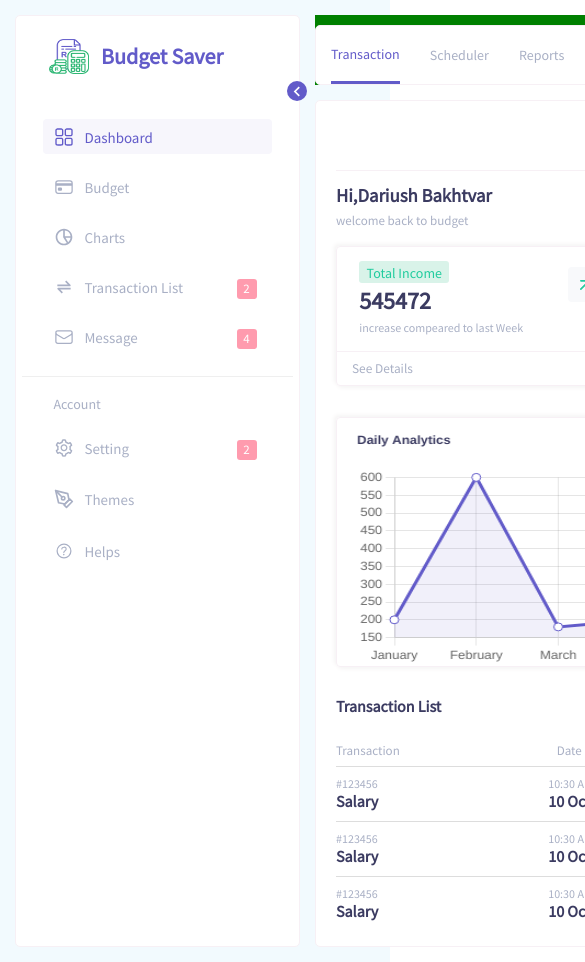
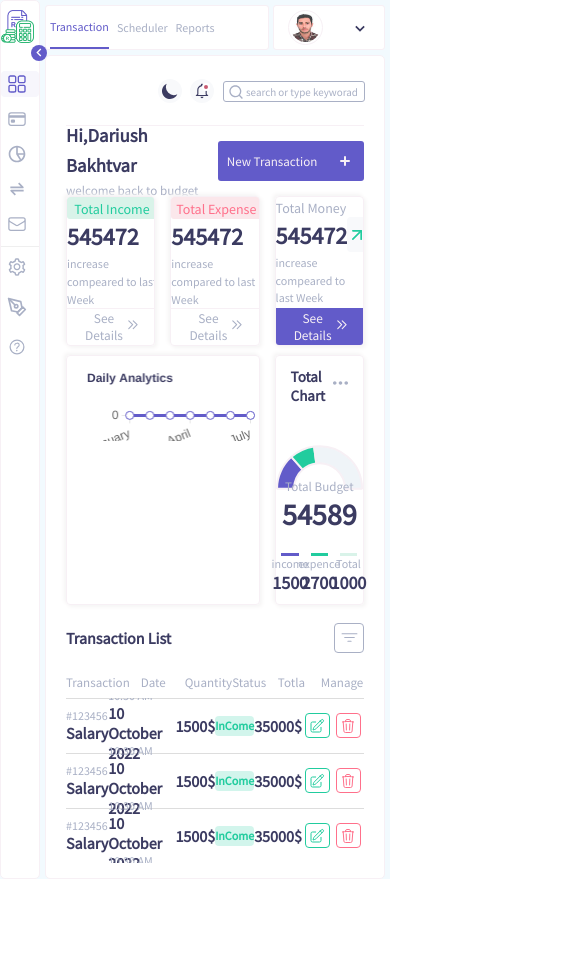
Before and after one commit to Dariush-Bakhtvar/expense-tracker, a React (Create React App) app: page / in a window 390 px wide. Shown: the top 962 px of the page, 585 px wide, since content can reach past the window. After the commit the page ends 879 px from the top, so only its background shows below. Built offline with nearby package versions, Linux system fonts and the light colour scheme; a small style sheet from the web is missing.

Commit message:
create breakPoint style

```diff
--- a/src/Asset/style/_Mixin.scss
+++ b/src/Asset/style/_Mixin.scss
@@ -8,18 +8,39 @@ $light-gray:#ddd;
 $light-green:#21CC9E;
 $light-red:#FF708B;
 $box-shadow:2px 2px 4px #f5f4f4, -2px -2px 4px #f5f4f4;
+$Mobile:Mobile;
+$Tablets:Tablets;
+$Laptops:Laptops;
+$Desktops:Desktops;
 $mobile-Xs:320px;
 $mobile-S:375px;
-$mobile-M:480px;
-$tablet-s:$mobile-M+1;
-%bg-color{
-  background-color: $whait;
-}
+$mobile-L:480px;
+$tablet-L:768px;
+$pc-L:1024px;
+$pc-XL:1200px;
+$Breakpoints:("Mobile-Xs":320px,"Mobile-S":375px,"Mobile-L":480px,"Tablet-L":768px,"LabpTop-L":1024px,"Desktop-L":1200px);
 @mixin Flex($justify,$align){
   display: flex;
   justify-content: $justify;
   align-items: $align;
 }
+ @mixin media-XScreen ($Breakpoint){
+    @if($Breakpoint== $Mobile){
+      @media (min-width:$mobile-Xs) and (max-width:$mobile-L){@content}
+    }
+     @if($Breakpoint== $Tablets){
+       @media (min-width:($mobile-L+1)) and (max-width:$tablet-L){@content}
+    }
+    @if($Breakpoint== $Laptops){
+      @media (min-width:($tablet-L+1))and (max-width:$pc-L) {@content}
+    }
+    @if($Breakpoint==$Desktops){
+      @media (min-width:($pc-L+1))and (max-width:$pc-XL) {@content}
+    }
+  }
 %Flex-Center{
   @include Flex(center,center);
 }
+%bg-color{
+  background-color: $whait;
+}
--- a/src/Asset/style/index.scss
+++ b/src/Asset/style/index.scss
@@ -35,16 +35,37 @@ body{
   //  height: 100vh;
 }
 .container{
-    display: grid;
+  display: grid;
   height: auto;
   grid-template-areas:  'aside nav nav'
                         'aside main main'
                         'aside main main';
-grid-template-columns: min-content repeat(2,auto);
+grid-template-columns: min-content repeat(2,1fr);
 grid-template-rows: 70px repeat(2,auto);
 background-color: $bg-body;
 gap: 15px;
 padding: 15px;
+@include media-XScreen($Mobile){
+   padding:0;
+  gap: 5px;
+  grid-template-rows: 50px repeat(2,1fr);
+  padding-right: 5px;
+}
+@include media-XScreen ($Tablets){
+  width: 100%;
+  padding:0;
+  gap: 5px;
+  grid-template-rows: 50px repeat(2,1fr);
+  padding-right:7px;
+}
+@include media-XScreen($Laptops){
+ padding: 10px;
+  gap: 10px;
+}
+@include media-XScreen($Desktops){
+  padding: 10px;
+  gap: 10px;
+}
 }
 %sideBarCommonStyle{
   grid-area: aside;
@@ -59,10 +80,29 @@ padding: 15px;
 .Sidebar{
   width: 285px;
   @extend %sideBarCommonStyle;
+  @include media-XScreen($Mobile){
+    width: 40px;
+    padding: 0;
+  }
+  @include media-XScreen($Tablets){
+    width: 55px;
+  }
+  @include media-XScreen($Laptops){
+    width: 225px;
+  }
+  @include media-XScreen($Desktops){
+    width: 250px;
+  }
 }
 .SidebarCollapsed{
   width: 60px;
   @extend %sideBarCommonStyle;
+  @include media-XScreen($Mobile){
+    width: 120px;
+  }
+  @include media-XScreen($Tablets){
+    width: 160px;
+  }
 
 }
 .Navbar{
@@ -72,6 +112,19 @@ padding: 15px;
   column-gap: 2%;
   align-items: center;
   padding-top: 10px;
+  @include media-XScreen($Mobile){
+  grid-template-columns: 66% 33%;
+  padding-top: 5px;
+  column-gap: 1%;
+  }
+  @include media-XScreen($Tablets){
+   grid-template-columns: 66% 33%;
+  padding-top: 5px;
+  column-gap: 1%;
+  }
+  @include media-XScreen($Laptops){
+     grid-template-columns: 70% 28%;
+  }
 }
 .Content{
   grid-area: main;
@@ -80,8 +133,3 @@ padding: 15px;
    border: 1px solid $border-color;
   border-radius: 5px;
 }
-@media screen and (min-width:$mobile-Xs) and (max-width:$tablet-s) {
-  .Navbar{
-    background-color:green;
-  }
-}
--- a/src/Components/Content/Content.jsx
+++ b/src/Components/Content/Content.jsx
@@ -100,7 +100,7 @@ const Content = ({ isDark, onChangeTheme, isActived }) => {
       {/* Transanction Detail and chanrt */}
       <section className={style.TotalTransanction}>
         <section className={style.TransactionBox}>
-          <div className={`${style.totoalBudget} ${isActived ? style.TotalMaxWidth : ''}`}>
+          <div className={style.totoalBudget}>
             <div className={style.totoalBudgetInfo}>
               <div className={style.totoalBudgetDetail}>
                 <p className={style.IncomeText}>Total Income</p>
@@ -114,7 +114,7 @@ const Content = ({ isDark, onChangeTheme, isActived }) => {
               <span><HiOutlineChevronDoubleRight /></span>
             </button>
           </div>
-          <div className={`${style.totoalBudget} ${isActived ? style.TotalMaxWidth : ''}`}>
+          <div className={style.totoalBudget}>
             <div className={style.totoalBudgetInfo}>
               <div className={style.totoalBudgetDetail}>
                 <p className={style.ExpenseText}>Total Expense</p>
@@ -128,7 +128,7 @@ const Content = ({ isDark, onChangeTheme, isActived }) => {
               <span><HiOutlineChevronDoubleRight /></span>
             </button>
           </div>
-          <div className={`${style.totoalBudget} ${isActived ? style.TotalMaxWidth : ''}`}>
+          <div className={style.totoalBudget}>
             <div className={style.totoalBudgetInfo}>
               <div className={style.totoalBudgetDetail}>
                 <p>Total Money</p>
--- a/src/Components/Content/Content.module.scss
+++ b/src/Components/Content/Content.module.scss
@@ -55,7 +55,6 @@ height: 70px;
   flex-direction: column;
 }
 .TransactionBox{
-
   @include Flex(space-between,center);
   width: 100%;
   height: 150px;
@@ -70,8 +69,8 @@ height: 70px;
 }
 //toto box bodget style
 .totoalBudget{
-  width: 290px;
-  height: 140px;
+  width: 30%;
+  height: 100%;
   border:1px solid $border-color;
     box-shadow: $box-shadow;
     border-radius: 4px;
@@ -88,11 +87,6 @@ height: 70px;
       padding: 0 15px;
 
     }
-}
-.TotalMaxWidth{
-  width: 360px;
-  transition: 1s ease;
-
 }
 .totoalBudgetInfo{
   height: 75%;
--- a/src/Components/Navbar/Navbar.jsx
+++ b/src/Components/Navbar/Navbar.jsx
@@ -1,7 +1,7 @@
 import React, { useState } from 'react'
 import style from './Navbar.module.scss';
 import { BiChevronDown } from 'react-icons/bi';
-import { AiFillGithub, AiFillSetting, AiOutlineLogout } from 'react-icons/ai';
+import { AiFillGithub, AiOutlineSetting, AiOutlineLogout } from 'react-icons/ai';
 const Navbar = () => {
   const [toggle, setToggle] = useState(false);
   const toggleHandler = () => {
@@ -15,7 +15,7 @@ const Navbar = () => {
           <li>Transaction</li>
           <li>Scheduler</li>
           <li>Reports</li>
-          <li>Othres</li>
+          {/* <li>Othres</li> */}
         </ul>
       </nav>
       <div className={style.Profile}>
@@ -28,10 +28,10 @@ const Navbar = () => {
           toggle && <ul className={style.SubMenu}>
             <li>
               <span><AiFillGithub /></span>
-              <span>Dariush Bakhtvar</span>
+              <span> My Github</span>
             </li>
             <li>
-              <span><AiFillSetting /></span>
+              <span><AiOutlineSetting /></span>
               <span>Setting</span>
             </li>
             <li>
--- a/src/Components/Navbar/Navbar.module.scss
+++ b/src/Components/Navbar/Navbar.module.scss
@@ -43,7 +43,7 @@ img{
   border-radius: 50%;
   padding: 2px;
 width: 37px;
-height: 37xp;
+height: 37px;
 border: 1px solid $border-color;
 }
 svg{
@@ -91,3 +91,85 @@ li{
     }
     }
 }
+@media screen and (min-width:$mobile-Xs) and (max-width:$mobile-L) {
+  .Navigation,.Profile{
+    height: 100%;
+    font-size:1.2rem;
+    border-radius: 3px;
+  }
+  .Navigation{
+    ul{
+      overflow: hidden;
+      li{
+        &:first-child{
+          border-bottom: 2px solid $primery-Blue;
+        }
+        margin: 0 4px !important;
+      }
+    }
+  }
+  .ProfileBtnMenu{
+    img{
+      width: 35px;
+      height: 35px;
+      padding: 2px;
+    }
+   span{
+    display: none;
+   }
+   svg{
+    font-size: 2rem;
+   }
+  }
+  .SubMenu{
+    top: 47px;
+    width: 100%;
+    height: 75px;
+    right: -2px;
+    border-radius: 3px;
+    overflow: hidden;
+    li{
+      height: 25px;
+      padding: 0 2px;
+      span{
+        &:nth-child(1){
+          font-size: 1.4rem;
+          margin-right: 4px;
+        }
+        &:nth-child(2){
+          font-size: 1rem;
+        }
+      }
+    }
+  }
+}
+@media screen and (min-width:($mobile-L+1)) and (max-width:$tablet-L) {
+   .Navigation,.Profile{
+    height: 100%;
+    // font-size:1.2rem;
+    border-radius: 3px;
+  }
+  .ProfileBtnMenu{
+    img{
+      width: 35px;
+      height: 35px;
+      padding: 2px;
+    }
+   span{
+    white-space: nowrap;
+    font-size: 1.19rem;
+   }
+  }
+  .SubMenu{
+    top: 49px;
+    height: 90px;
+    border-radius: 3px;
+    overflow: hidden;
+    li{
+      height: (90px)/3;
+    }
+  }
+}
+@media screen and (min-width:($tablet-L+1)) and (max-width:$pc-L) {
+}
+@media screen and (min-width:($pc-L+1)) and (max-width:$pc-XL) {}
--- a/src/Components/SearchBar/SearchBar.jsx
+++ b/src/Components/SearchBar/SearchBar.jsx
@@ -11,8 +11,8 @@ const SearchBar = ({ isDark, onClickHandler }) => {
     <section className={style.SearchBar}>
       <div className={style.DarkMode}>
         <div className={`${style.SwitchBtn} ${isDark ? style.ActiveDarkMode : ''}`} onClick={() => onClickHandler()}>
+          <span><HiMoon /></span>
           <span><HiSun /></span>
-          <span><HiMoon /></span>
         </div>
       </div>
       <div className={style.Notification}>
--- a/src/Components/SearchBar/search.module.scss
+++ b/src/Components/SearchBar/search.module.scss
@@ -5,9 +5,16 @@ height: 70px;
 border-bottom: 1px solid $border-color;
 @include Flex(flex-end,center);
 padding: 0 4px;
+// @include media-XScreen($Mobile){
+//    justify-content: space-evenly;
+// }
 form{
   width: 250px;
   height: 30px;
+  @include media-XScreen($Mobile){
+    width: 142px;
+    height: 21px;
+  }
 }
 }
 .SearchWrapper{
@@ -23,13 +30,21 @@ input[type='text']{
   border-radius: 3px;
   transition: border .5s ease-in-out;
   color: $primery-Blue;
+  @include media-XScreen($Mobile){
+    border: 1px solid $primery-gray;
+    padding-left: 22px;
+  }
 &::placeholder{
   color: #A9B0C5;
+  font-size: 1.1rem;
 }
 &:focus{
   outline: none;
   border: 2px solid $primery-Blue;
    transition: border .5s ease-in-out;
+   @include media-XScreen($Mobile){
+    border: 1px solid $primery-Blue;
+   }
    + span{
     color:$primery-Blue;
      transition: color .5s ease-in-out;
@@ -44,6 +59,10 @@ span{
   top:0;
   color: $primery-gray;
    transition: color .5s ease-in-out;
+   @include media-XScreen($Mobile){
+    width: 25px;
+    padding-top: 2px;
+   }
 }
 }
 %btn-style{
@@ -56,6 +75,11 @@ span{
   border-radius: 50%;
   position: relative;
   cursor: pointer;
+  @include media-XScreen($Mobile){
+    width: 24px;
+    height: 24px;
+    font-size: 1.8rem
+  }
 }
 .Notification{
 @extend %btn-style;
@@ -69,6 +93,12 @@ span{
       right: 6px;
       top: 8px;
       border:2px solid #fff;
+      @include media-XScreen($Mobile){
+        width: 8px;
+        height: 8px;
+        right: 4px;
+        top: 4px;
+      }
     }
     &:nth-child(2){
       width: 100%;
@@ -104,6 +134,10 @@ span{
     position: absolute;
     top:22%;
     left: 16%;
+    @include media-XScreen($Mobile){
+      top:2px;
+      left: 2px;
+    }
     &:nth-child(1){
       transform: translateY(0);
       opacity: 1;
--- a/src/Components/Sidebar/SideBar.jsx
+++ b/src/Components/Sidebar/SideBar.jsx
@@ -45,7 +45,7 @@ const SideBar = ({ isToggle, setIsToggle }) => {
         <li>
           <a href="/#">
             <span><BiTransferAlt /></span>
-            <span> Transaction List</span>
+            <span> Transaction</span>
             <span className={`${style.badge} ${isToggle ? style.fadeBadge : ''}`}>2</span>
           </a>
         </li>
--- a/src/Components/Sidebar/SideBar.module.scss
+++ b/src/Components/Sidebar/SideBar.module.scss
@@ -5,6 +5,13 @@
   @include Flex(flex-start,center);
   padding-left: 10%;
   overflow: hidden;
+  @include media-XScreen($Mobile){
+    height: 50px;
+    padding-left: 0;
+  }
+  @include media-XScreen($Tablets){
+    height: 50px;
+  }
   p{
     width: 20%;
     font-size: 2.2rem;
@@ -15,13 +22,31 @@
     white-space: nowrap;
     opacity: 1;
     transition: all 0.9s ease-in-out;
-
+    @include media-XScreen($Mobile){
+    font-size: 1.2rem;
+    opacity: 0;
+    transition: all 0.75s ease-in-out;
+    }
+    @include media-XScreen($Tablets){
+      font-size: 1.6rem;
+      opacity: 0;
+      transition: all 0.75s ease-in-out;
+    }
   }
   img{
     width:40px;
     height: 35px;
+    @include media-XScreen($Mobile){
+      width: 33px;
+       height: 33px;
+    }
+    @include media-XScreen($Tablets){
+       width: 33px;
+       height: 33px;
+    }
   }
 }
+
 %MenuStyle{
   width: 100%;
   padding: 0 8%;
@@ -29,6 +54,12 @@
   @include Flex(space-around,flex-start);
   flex-direction: column;
   color: $primery-gray;
+  @include media-XScreen($Mobile){
+    padding: 0;
+  }
+  @include media-XScreen($Tablets){
+  padding: 0 4%;
+  }
    ul,a{
     overflow: hidden;
   }
@@ -41,6 +72,10 @@
     transition: all 0.7s ease-in-out;
     cursor: pointer;
     font-size: 1.5rem;
+    @include media-XScreen($Mobile){
+      height: 26px;
+      padding: 0;
+    }
     &:first-child{
       background-color: rgba($color: $primery-Blue, $alpha: 0.05);
       color: $primery-Blue;
@@ -60,11 +95,17 @@
        @include Flex(flex-start,center);
        position: relative;
        padding: 6px 0 0 6px;
+       @include media-XScreen($Mobile){
+        padding: 0 0 0 6px;
+       }
        span{
         white-space: nowrap;
         transition: all 0.9s ease-in-out;
         &:first-child{
           font-size: 2rem;
+          @include media-XScreen($Mobile){
+            padding-top: 6px;
+          }
         }
         &:nth-child(2){
           height: 100%;
@@ -72,6 +113,18 @@
           padding-top: 3px;
           opacity: 1;
           transition: all 0.9s ease-in-out;
+          @include media-XScreen($Mobile){
+          font-size: 1.2rem;
+          opacity: 0;
+          transition: all 0.75s ease-in-out;
+          margin-left: 4px;
+          padding-top: 4px;
+          }
+          @include media-XScreen($Tablets){
+            font-size: 1.3rem;
+           opacity: 0;
+          transition: all 0.75s ease-in-out;
+          }
         }
        }
     }
@@ -80,6 +133,12 @@
 .sidebarMenu{
   height: 250px;
  @extend %MenuStyle;
+ @include media-XScreen($Mobile){
+  height: 175px;
+ }
+ @include media-XScreen($Tablets){
+  height: 180px;
+ }
 }
 .badge{
   width: 20px;
@@ -90,22 +149,53 @@
   @include Flex(center,center);
   position: absolute;
   right: 10px;
-font-size: 1.3rem;
-padding-bottom: 2px;
+  font-size: 1.3rem;
+  padding-bottom: 2px;
+  @include media-XScreen($Mobile){
+    width: 16px;
+    height: 16px;
+    right: 5px;
+    opacity: 0;
+    transition: all 0.35s ease-in-out !important;
+  }
+    @include media-XScreen($Tablets){
+    width: 16px;
+    height: 16px;
+    right: 5px;
+    opacity: 0;
+    transition: all 0.35s ease-in-out !important;
+  }
 }
 .sidbarMangeMenu{
   height: 200px;
  @extend %MenuStyle;
  border-top: 1px solid #efefef;
  padding-top: 10px;
-  transition: 1s ease;
-
+ transition: 1s ease;
+ @include media-XScreen($Tablets){
+  padding-top: 0;
+ }
  p{
   width: 100%;
   font-size: 1.4rem;
   padding-left:10px;
   transition: 1s ease;
+  @include media-XScreen($Mobile){
+    display: none;
+  }
+  @include media-XScreen($Tablets){
+    padding-left:0;
+    font-size: 1.2rem;
+  }
  }
+  @include media-XScreen($Mobile){
+    padding-top: 0;
+    margin-top: 5px;
+    height: 120px;
+  }
+  @include media-XScreen($Tablets){
+    height: 175px;
+  }
 }
 .Toggle{
   width: 20px;
@@ -120,13 +210,30 @@ padding-bottom: 2px;
   font-size: 2.1rem;
   cursor: pointer;
   z-index: 1;
+  @include media-XScreen($Mobile){
+    width: 16px;
+    height: 16px;
+    top: 5%;
+  }
+  @include media-XScreen($Tablets){
+    top: 5%;
+    width: 16px;
+    height: 16px;
+  }
 }
 /// collapse style menu
 .SideBarLogoCollapse{
   p{
-     white-space: nowrap;
     opacity: 0;
     transition: all 0.75s ease-in-out;
+    @include media-XScreen($Mobile){
+       opacity: 1;
+    transition: all 0.9s ease-in-out;
+    }
+    @include media-XScreen($Tablets){
+      opacity: 1;
+      transition: all 0.9s ease-in-out;
+    }
   }
 }
 .fadeMenuTitle{
@@ -136,6 +243,14 @@ padding-bottom: 2px;
         &:nth-child(2){
           opacity: 0;
           transition: all 0.75s ease-in-out;
+          @include media-XScreen($Mobile){
+          opacity: 1;
+          transition: all 0.9s ease-in-out;
+          }
+          @include media-XScreen($Tablets){
+            opacity: 1;
+          transition: all 0.9s ease-in-out;
+          }
         }
       }
     }
@@ -144,10 +259,19 @@ padding-bottom: 2px;
 .fadeBadge{
   opacity: 0;
   transition: all 0.35s ease-in-out !important;
+  @include media-XScreen($Mobile){
+    opacity: 1;
+    transition: all 1.5s ease-in-out !important;
+  }
+  @include media-XScreen($Tablets){
+    opacity: 1;
+    transition: all 1.5s ease-in-out !important;
+  }
 }
 .fadeMenuMangeTitle{
   padding-top: 0;
   transition: 1s ease;
+  @extend .fadeMenuTitle;
   p{
     padding: 0;
     transition: 1s ease;
```
